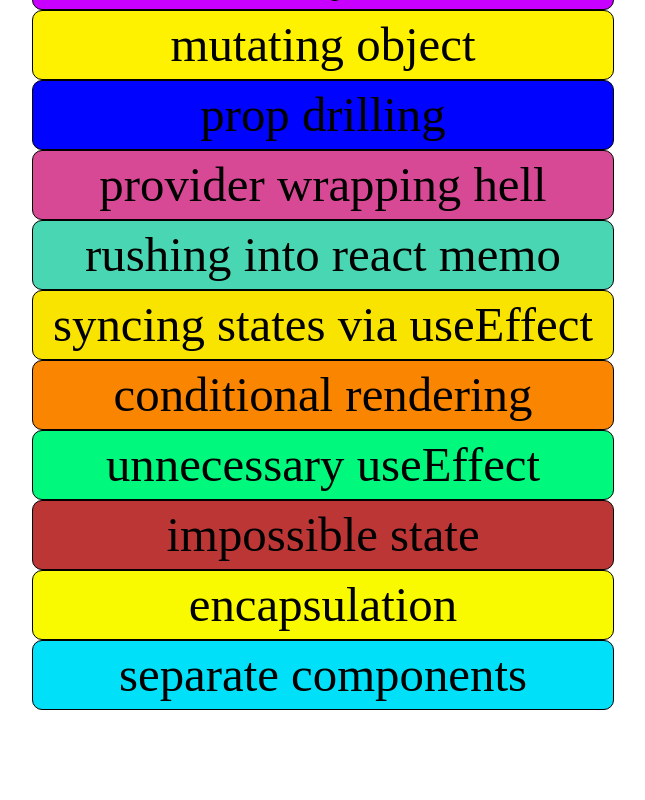
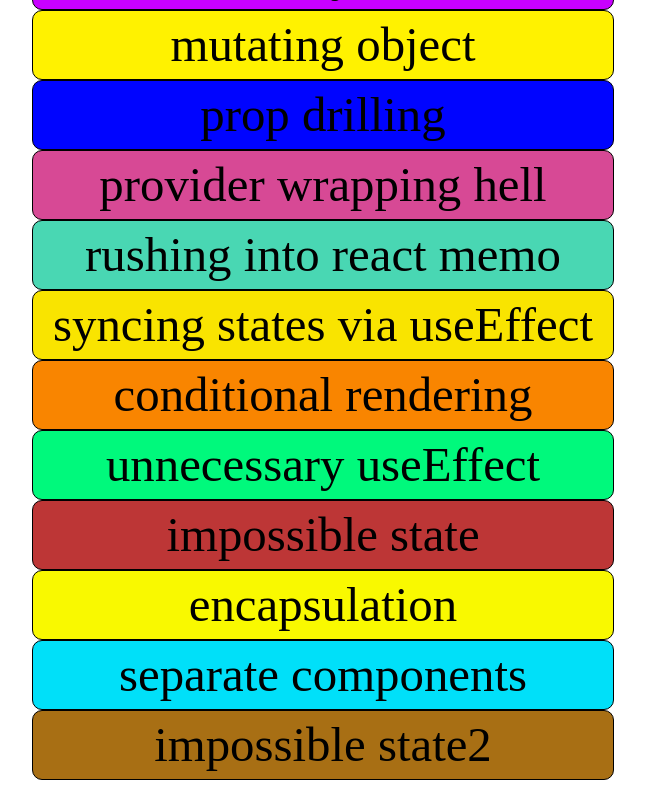
Before and after one commit to duglikespiano/reactjs-best-practice, a React (Create React App) app: page / in a window 1280 px wide. Shown: the part 220-1020 px from the top of the page, without its empty margins (317-962 px from the left). Before the commit the page ends 950 px from the top, so only its background shows below. Built offline with nearby package versions, Linux system fonts and the light colour scheme.

Commit message:
14 - IMPOSSIBLE STATE2

```diff
--- a/src/Route.tsx
+++ b/src/Route.tsx
@@ -13,6 +13,7 @@ import UnnecessaryUseeffect from './components/10_unnecessary_useeffect/Unnecess
 import ImpossibleState from './components/11_impossible_state/ImpossibleState';
 import Encapsulation from './components/12_encapsulation/Encapsulation';
 import SeparateComponents from './components/13_separate_components/SeparateComponents';
+import ImpossibleState2 from './components/14_impossible_state2/ImpossibleState2';
 
 const router = createBrowserRouter([
 	{
@@ -88,6 +89,10 @@ const router = createBrowserRouter([
 		path: '/13_separate_components',
 		element: <SeparateComponents />,
 	},
+	{
+		path: '/14_impossible_state2',
+		element: <ImpossibleState2 />,
+	},
 ]);
 
 export default function Route() {
--- a/src/components/0_home/componentsInfo.ts
+++ b/src/components/0_home/componentsInfo.ts
@@ -64,4 +64,9 @@ export const componentsInfo = [
 		name: 'separate components',
 		path: '/13_separate_components',
 	},
+	{
+		id: 14,
+		name: 'impossible state2',
+		path: '/14_impossible_state2',
+	},
 ];
--- a/src/components/14_impossible_state2/ImpossibleState2.tsx
+++ b/src/components/14_impossible_state2/ImpossibleState2.tsx
@@ -14,11 +14,17 @@ export default function ImpossibleState2() {
 
 	// Solution
 	// Emerge two states into a state and handle additional situation with variables
-	const [status, setStatus] = useState('empty');
+	const [status] = useState('empty');
 	const isEmpty = status === 'empty';
 	const isTyping = status === 'typing';
 
 	// Bunch of logic here...
 
-	return <></>;
+	return (
+		<>
+			{isEmpty}
+			{isTyping}
+			{isEmpty}
+		</>
+	);
 }
```
Also changed, not shown: 1 other file (tests, documents, lock files or other folders).
